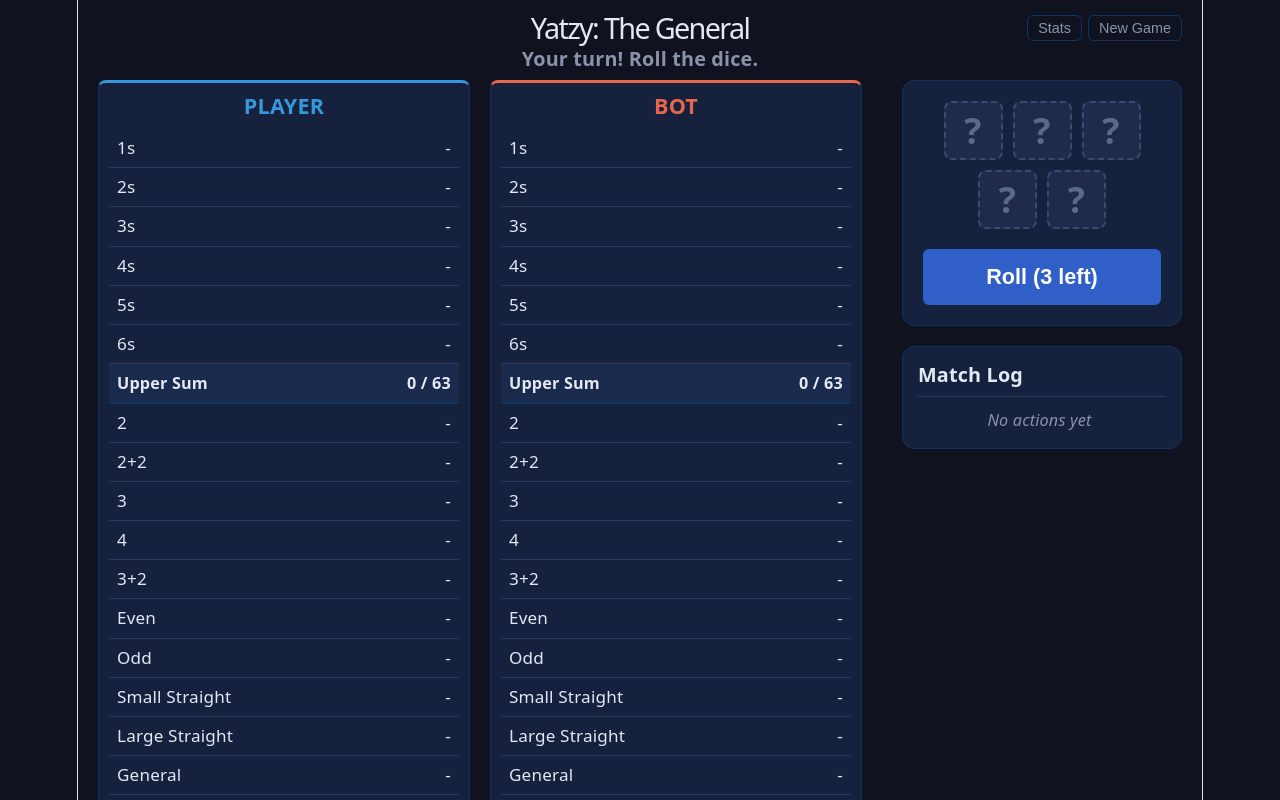
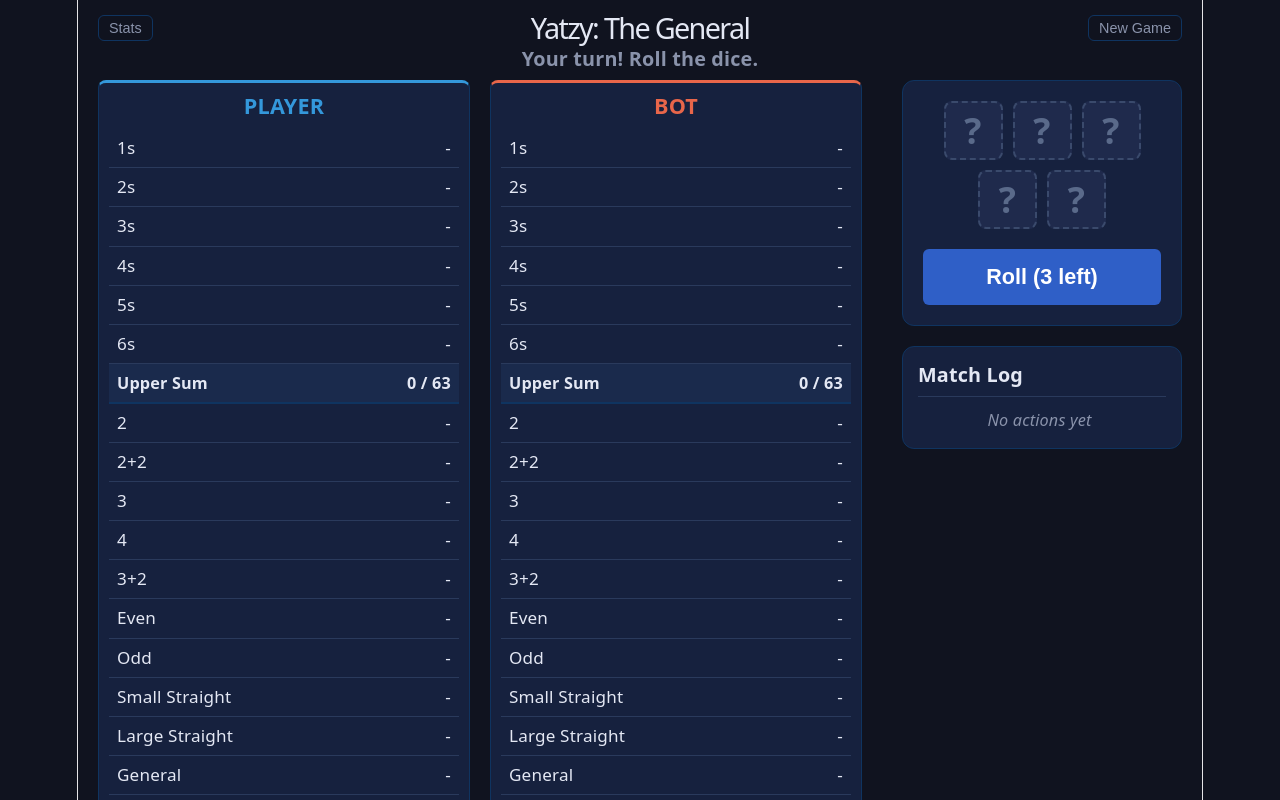
Before and after one commit to PaskoZhelev/general-yatzy, a React (Vite) app: page / in a window 1280 px wide. Shown: the top 800 px of the page. Built offline with nearby package versions, Linux system fonts and the light colour scheme.

Commit message:
improvements and bug fixes

```diff
--- a/src/App.css
+++ b/src/App.css
@@ -44,23 +44,25 @@ body {
 }
 
 .header-container {
-  position: relative;
-  display: flex;
-  justify-content: center;
+  display: grid;
+  grid-template-columns: 1fr auto 1fr;
   align-items: center;
+  gap: 8px;
   margin: 5px 0;
 }
 
-.header-actions {
-  position: absolute;
-  right: 0;
-  display: flex;
-  gap: 6px;
+.stats-btn {
+  justify-self: start;
+}
+
+.new-game-btn {
+  justify-self: end;
 }
 
 .header-btn {
   padding: 4px 10px;
   font-size: 0.8rem;
+  white-space: nowrap;
   background: transparent;
   color: var(--text-muted);
   border: 1px solid var(--board-border);
@@ -434,6 +436,11 @@ h1 {
     font-size: 1.1rem;
   }
 
+  .header-btn {
+    padding: 3px 7px;
+    font-size: 0.7rem;
+  }
+
   .game-status {
     font-size: 0.85rem;
     margin-bottom: 1px;
--- a/src/App.jsx
+++ b/src/App.jsx
@@ -166,16 +166,14 @@ function App() {
       )}
 
       <div className="header-container">
+        <button className="header-btn stats-btn" onClick={() => setStats(loadStats())}>Stats</button>
         <h1>Yatzy: The General</h1>
-        <div className="header-actions">
-          <button className="header-btn" onClick={() => setStats(loadStats())}>Stats</button>
-          <button
-            className="header-btn"
-            onClick={() => window.confirm('Start a new game? Current progress will be lost.') && startNewGame()}
-          >
-            New Game
-          </button>
-        </div>
+        <button
+          className="header-btn new-game-btn"
+          onClick={() => window.confirm('Start a new game? Current progress will be lost.') && startNewGame()}
+        >
+          New Game
+        </button>
       </div>
 
       <div className="game-status">{isGameOver ? "Game Finished!" : message}</div>
```
